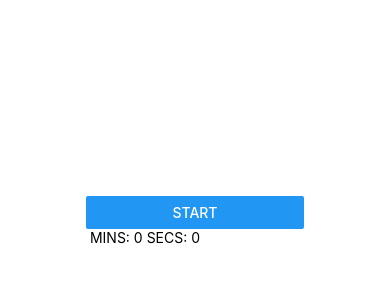
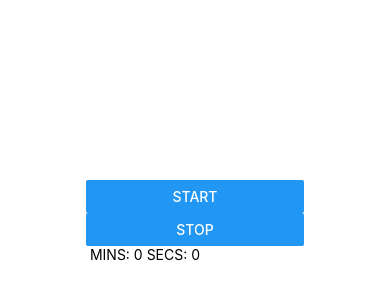
Before and after one commit to jkuzmanovik/pomodoro-timer, a React Native app: screen / in a window 390 px wide. Shown: the part 184-484 px from the top of the page. Built offline with nearby package versions, Linux system fonts and the light colour scheme.

Commit message:
added stop counter functionality

```diff
--- a/components/timer.js
+++ b/components/timer.js
@@ -8,6 +8,11 @@ export default class Timer extends React.Component{
             fullTime: this.props.secs + (this.props.mins * 60)
     }
 }
+
+    stopCounter = () => {
+         clearInterval(this.interval)
+         this.interval = null
+        }
 
 
     startCounter = () => {
@@ -32,6 +37,7 @@ export default class Timer extends React.Component{
         return (
             <View>
                 <Button title='start' onPress = { this.startCounter} />
+                <Button title='stop' onPress = { this.stopCounter} />
                <Text> MINS: {Math.floor(this.state.fullTime / 60)} SECS: {this.state.fullTime % 60} </Text>
 
             </View>
```
